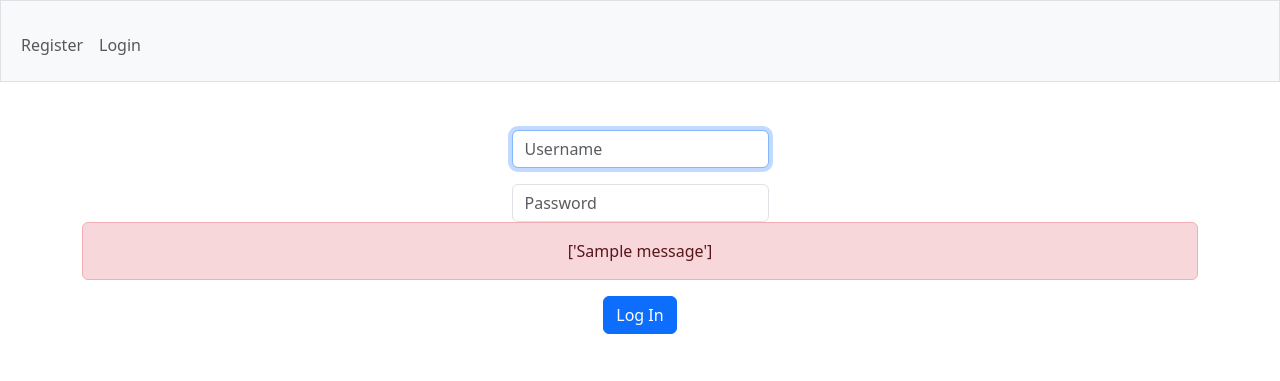
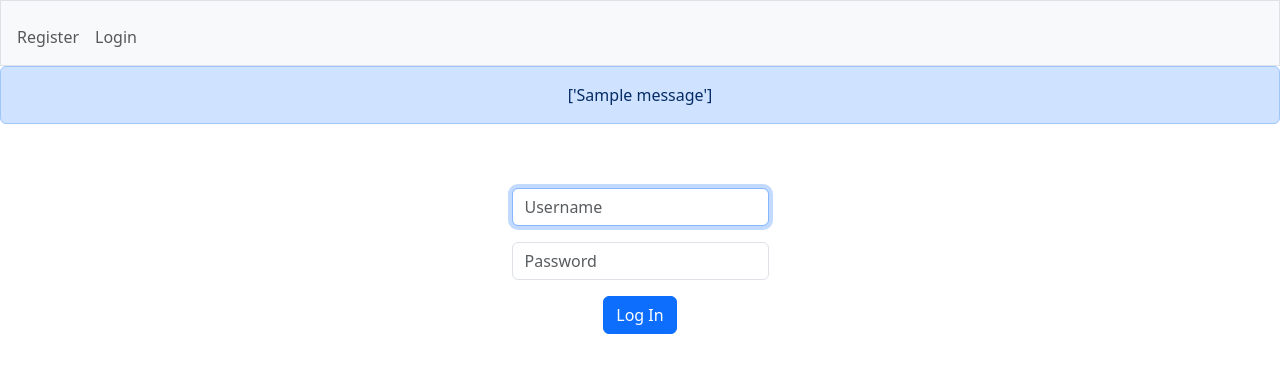
Before and after one commit to Vit22-2/product_manager, a Flask app: page /login in a window 1280 px wide. Shown: the top 381 px of the page. Run offline with Flask 3, Linux system fonts and the light colour scheme; one stand-in notice (Sample message) is shown; some libraries are stand-ins or nearby versions.

Commit message:
feat: fixed styling issues

```diff
--- a/app.py
+++ b/app.py
@@ -103,7 +103,7 @@ def register():
         db.execute("INSERT INTO users (username, hash) VALUES (?, ?)", username, hash)
 
         flash("Registered successfully! Please log in.")
-        return redirect("/login")
+        return render_template("login.html")
     else:
         return render_template("register.html")
 
--- a/templates/index.html
+++ b/templates/index.html
@@ -6,7 +6,7 @@
 
 {% block main%}
     {% if get_flashed_messages() %}
-            <div class="alert alert-primary m-0 text-center" role="alert">
+            <div class="alert alert-success m-0 text-center" role="alert">
                 {{get_flashed_messages()}}
             </div>
     {% endif %}
--- a/templates/layout.html
+++ b/templates/layout.html
@@ -13,26 +13,22 @@
 
 </head>
 <body>
-    <nav class="bg-light border navbar navbar-expand-md navbar-light">
-        <div class="container-fluid">
-            <div class="navbar" id="navbar">
+    <nav class="bg-light border navbar navbar-expand-md navbar-light px-2">
             {% if session["user_id"] %}
-                <ul class="navbar-nav ms-auto mt-2">
+            <ul class="navbar-nav m-0">
                 <li class="nav-item"><a class="nav-link" href="/">Home</a></li>
                 <li class="nav-item"><a class="nav-link" href="">Add</a></li>
                 <li class="nav-item"><a class="nav-link" href="">Sell</a></li>
                 <li class="nav-item"><a class="nav-link" href="">History</a></li>
             </ul>
-                <ul class="navbar-nav ms-auto mt-2">
-                    <li class="nav-item"><a class="nav-link" href="/">Logout</a></li>
+            <ul class="navbar-nav m-0">
+                <li class="nav-item"><a class="nav-link" href="/logout">Logout</a></li>
             {% else %}
             <ul class="navbar-nav ms auto mt-2">
                 <li class="nav-item"><a class="nav-link" href="/register">Register</a></li>
                 <li class="nav-item"><a class="nav-link" href="/login">Login</a></li>
             </ul>
             {% endif %}
-            </div>
-        </div>
     </nav>
     <main class="container-fluid p-0 text-center">
             {% block main %}{% endblock %}
--- a/templates/login.html
+++ b/templates/login.html
@@ -6,17 +6,18 @@
 
 {% block main %}
     <form action="/login" method="post">
+        {% if get_flashed_messages() %}
+            <div class="alert alert-primary" role="alert">
+                {{get_flashed_messages()}}
+            </div>
+        {% endif %}
         <div class="container py-5 text-center">
             <div class="mb-3">
                 <input autocomplete="off" autofocus class="form-control mx-auto w-auto" name="username" placeholder="Username" type="text">
             </div>
             <div class="mb-3">
                 <input class="form-control mx-auto w-auto" name="password" placeholder="Password" type="password">
-                {% if get_flashed_messages() %}
-                    <div class="alert alert-danger" role="alert">
-                        {{get_flashed_messages()}}
-                    </div>
-                {% endif %}
+
             </div>
             <button class="btn btn-primary" type="submit">Log In</button>
         </div>
--- a/templates/register.html
+++ b/templates/register.html
@@ -7,7 +7,7 @@
 {% block main %}
     <form action="/register" method="post">
         {% if get_flashed_messages() %}
-            <div class="alert alert-danger m-0 text-center" role="alert">
+            <div class="alert alert-danger mb-0 text-center" role="alert">
                 {{get_flashed_messages()}}
             </div>
         {% endif %}
```
Also changed, not shown: templates/logout.html (deleted). Lines whose indentation alone changed are shown as unchanged.
